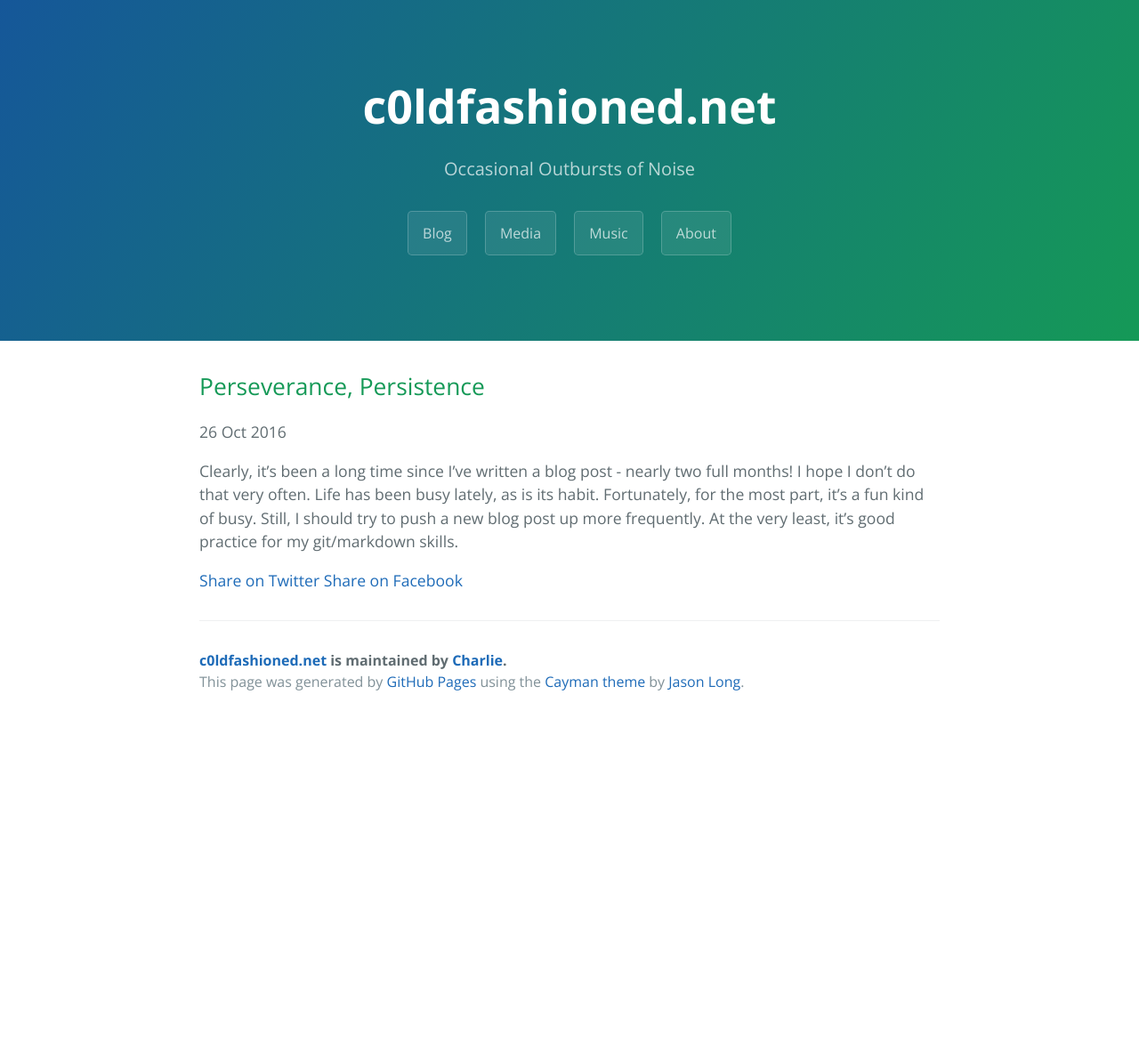
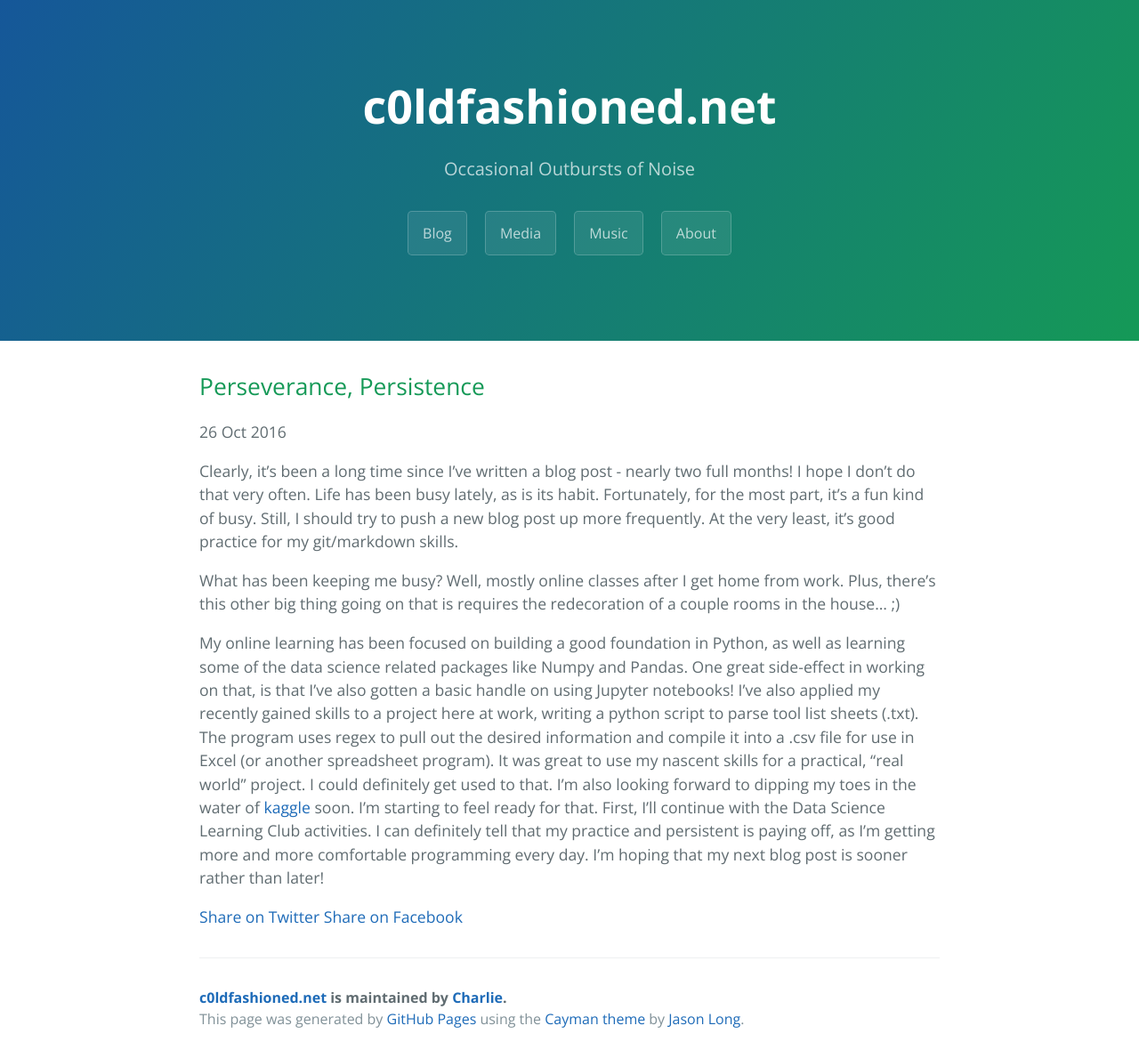
Before and after one commit to coldfashioned/coldfashioned.github.io, a Jekyll site: the page built from _posts/2016-10-26-Perseverance.markdown, in a window 1280 px wide. Shown: the whole page at 89% size. Built offline with Jekyll 4.4.1, drawn with Linux system fonts in a browser that asks for light colours; before the commit the page ends 900 px from its top, so only the background shows below that.

Commit message:
new blog post

```diff
--- a/_posts/2016-10-26-Perseverance.markdown
+++ b/_posts/2016-10-26-Perseverance.markdown
@@ -6,8 +6,9 @@ tags: Data Science Work
 ---
 Clearly, it's been a long time since I've written a blog post - nearly two full months! I hope I don't do that very often. Life has been busy lately, as is its habit. Fortunately, for the most part, it's a fun kind of busy. Still, I should try to push a new blog post up more frequently. At the very least, it's good practice for my git/markdown skills.
 
+What has been keeping me busy? Well, mostly online classes after I get home from work. Plus, there's this other big thing going on that is requires the redecoration of a couple rooms in the house... ;)
+
+My online learning has been focused on building a good foundation in Python, as well as learning some of the data science related packages like Numpy and Pandas. One great side-effect in working on that, is that I've also gotten a basic handle on using Jupyter notebooks! I've also applied my recently gained skills to a project here at work, writing a python script to parse tool list sheets (.txt). The program uses regex to pull out the desired information and compile it into a .csv file for use in Excel (or another spreadsheet program). It was great to use my nascent skills for a practical, "real world" project. I could definitely get used to that. I'm also looking forward to dipping my toes in the water of [kaggle][kaggle] soon. I'm starting to feel ready for that. First, I'll continue with the Data Science Learning Club activities. I can definitely tell that my practice and persistent is paying off, as I'm getting more and more comfortable programming every day. I'm hoping that my next blog post is sooner rather than later!
 
 
-
-[renee]: http://www.becomingadatascientist.com
-[pydata]: http://www.pydata.org/chicago2016/
+[kaggle]: http://www.kaggle.com
```
